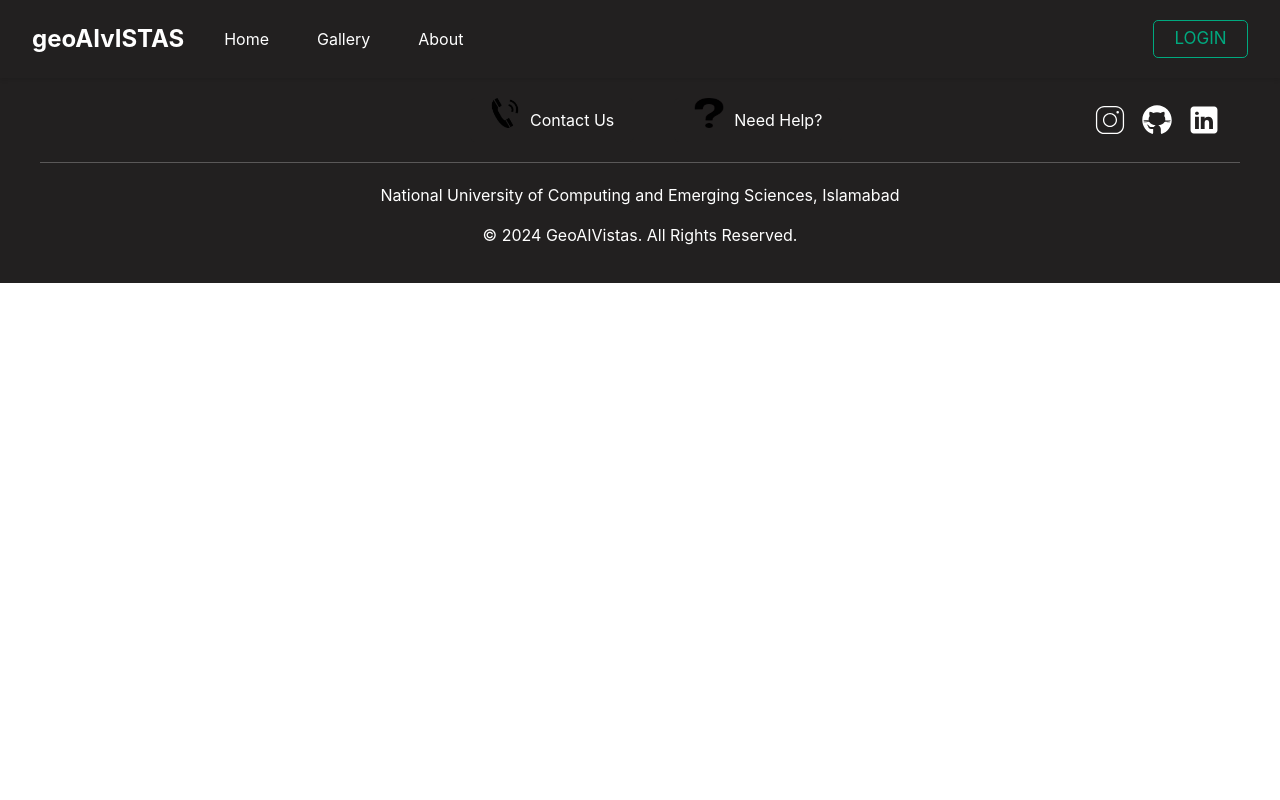
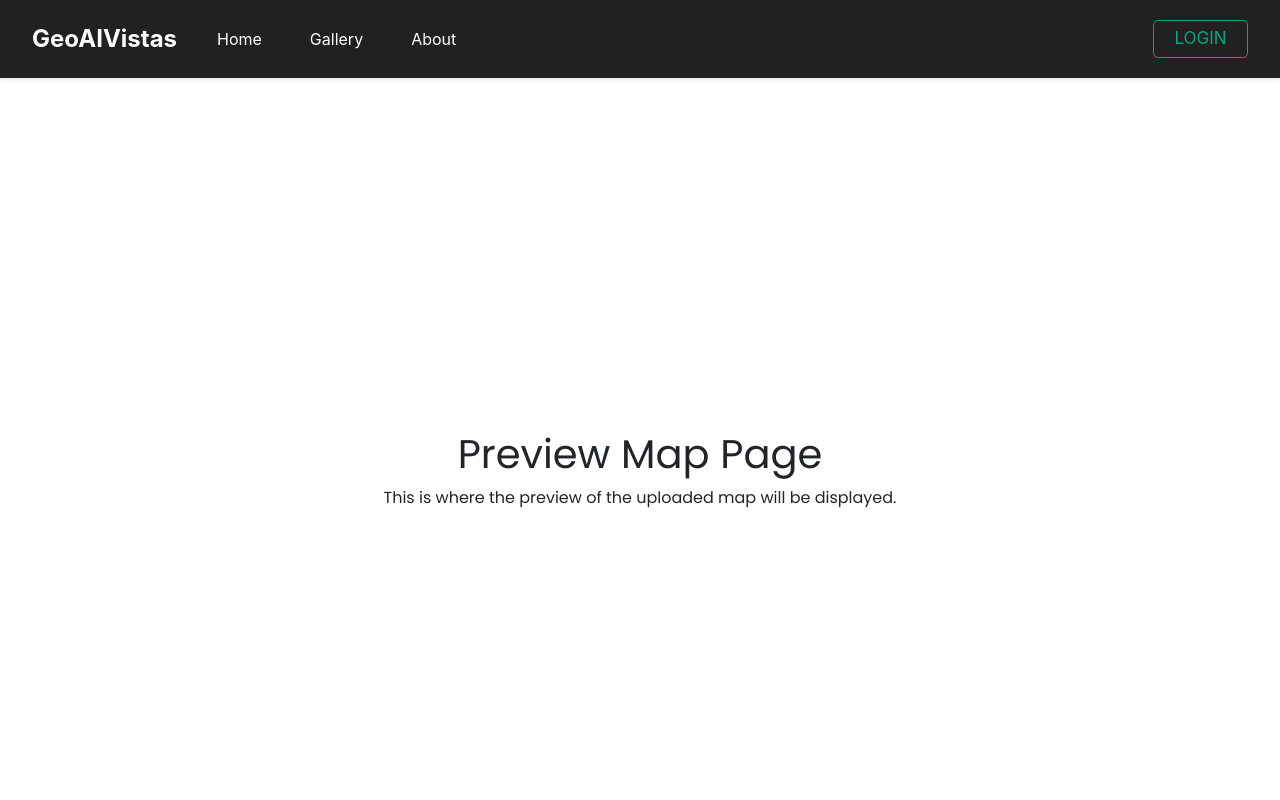
Before and after one commit to Raffay6671/GeoAI-Vistas, a React (Vite) app in the folder geoaivista/: page /preview in a window 1280 px wide. Shown: the top 800 px of the page. Built offline with nearby package versions, Linux system fonts and the light colour scheme.

Commit message:
Added the new Preview Page and added a Preview Button on Home page

```diff
--- a/geoaivista/src/App.jsx
+++ b/geoaivista/src/App.jsx
@@ -4,6 +4,7 @@ import Login from "./pages/Login/Login";
 import Home from "./pages/Home/Home";
 import { BrowserRouter as Router, Routes, Route } from "react-router-dom";
 import SignUp from "./pages/SignUp/SignUp";
+import PreviewMap from "./pages/PreviewMap/PreviewMap";
 import "bootstrap/dist/css/bootstrap.min.css";
 import Navbar from "./components/Navbar/Navbar";
 import Footer from "../src/components/Footer/Footer";
@@ -19,6 +20,7 @@ function App() {
 					<Route path="/login" element={<Login />} />
 					<Route path="/signup" element={<SignUp />} />
 					<Route path="/home" element={<Home />} />
+					<Route path="/preview" element={<PreviewMap />} />
 				</Routes>
 			</main>
 			<Footer />
--- a/geoaivista/src/components/Navbar/Navbar.jsx
+++ b/geoaivista/src/components/Navbar/Navbar.jsx
@@ -27,7 +27,7 @@ const NavBar = () => {
 	return (
 		<Navbar expand="lg" className={styles.nav}>
 			<Navbar.Brand as={Link} to="/home" className={styles.navbrand}>
-				geoAIvISTAS
+				GeoAIVistas
 			</Navbar.Brand>
 			<Navbar.Toggle aria-controls="basic-navbar-nav" />
 			<Navbar.Collapse id="basic-navbar-nav">
--- a/geoaivista/src/pages/Home/Home.jsx
+++ b/geoaivista/src/pages/Home/Home.jsx
@@ -3,12 +3,14 @@
 // pages/Home/Home.jsx
 import { useState } from "react";
 import { Container, Form, FormGroup, Button, Row, Col, ProgressBar } from "react-bootstrap";
+import { useNavigate } from "react-router-dom";
 import styles from "../../styles/Home.module.css";
 
 const Home = () => {
 	const [image, setImage] = useState(null);
 	const [progress, setProgress] = useState(0);
 	const [uploadedFiles, setUploadedFiles] = useState([]);
+	const navigate = useNavigate();
 
 	const handleImageChange = (e) => {
 		setImage(e.target.files[0]);
@@ -24,6 +26,10 @@ const Home = () => {
 				setImage(null);
 			}, 1000);
 		}
+	};
+
+	const handlePreview = () => {
+		navigate("/preview");
 	};
 
 	return (
@@ -62,6 +68,11 @@ const Home = () => {
 					</Button>
 				</Form>
 			</Container>
+			<div className={styles.previewButtonContainer}>
+				<Button onClick={handlePreview} className={styles.previewButton}>
+					Preview>>
+				</Button>
+			</div>
 		</section>
 	);
 };
--- /dev/null
+++ b/geoaivista/src/pages/PreviewMap/PreviewMap.jsx
@@ -0,0 +1,16 @@
+/** @format */
+
+// pages/PreviewMap/PreviewMap.jsx
+import React from "react";
+import styles from "../../styles/PreviewMap.module.css";
+
+const PreviewMap = () => {
+	return (
+		<div className={styles.previewMap}>
+			<h1>Preview Map Page</h1>
+			<p>This is where the preview of the uploaded map will be displayed.</p>
+		</div>
+	);
+};
+
+export default PreviewMap;
--- a/geoaivista/src/styles/Home.module.css
+++ b/geoaivista/src/styles/Home.module.css
@@ -19,6 +19,38 @@
 	height: 400px !important; /* Fixed height with !important */
 	max-width: none !important; /* Override Bootstrap max-width */
 	margin-top: 0px;
+}
+.previewButton {
+	background: rgba(255, 255, 255, 0.3) !important;
+	height: 40px !important;
+	display: inline-block;
+	cursor: pointer;
+	font-size: 14px;
+	line-height: 1;
+	border-radius: 500px !important;
+	transition-property: background-color, border-color, color, box-shadow, filter;
+	transition-duration: 0.3s;
+	border: 1px solid transparent;
+	letter-spacing: 2px;
+	width: 150px;
+	text-transform: uppercase;
+	white-space: normal;
+	font-weight: 700;
+	text-align: center;
+	padding: 16px 14px 18px;
+	color: #a0beb0;
+	box-shadow: inset 0 0 0 2px #b5cdc2;
+	background-color: transparent;
+	height: 48px;
+	margin-top: 500px;
+	margin-left: -915px;
+}
+
+.previewButton:hover {
+	color: #fff;
+	box-shadow: inset 0 0 0 2px #b0bdb7;
+	background-color: #97c6b0;
+	box-shadow: 10px 10px 105px -10px rgb(169, 183, 176);
 }
 
 .h1 {
--- /dev/null
+++ b/geoaivista/src/styles/PreviewMap.module.css
@@ -0,0 +1,9 @@
+.previewMap {
+	display: flex;
+	flex-direction: column;
+	justify-content: center;
+	align-items: center;
+	height: 100vh;
+	font-family: "Poppins", sans-serif;
+	text-align: center;
+}
```
Also changed, not shown: geoaivista/src/pages/AboutUs/AboutUs.jsx (added).
